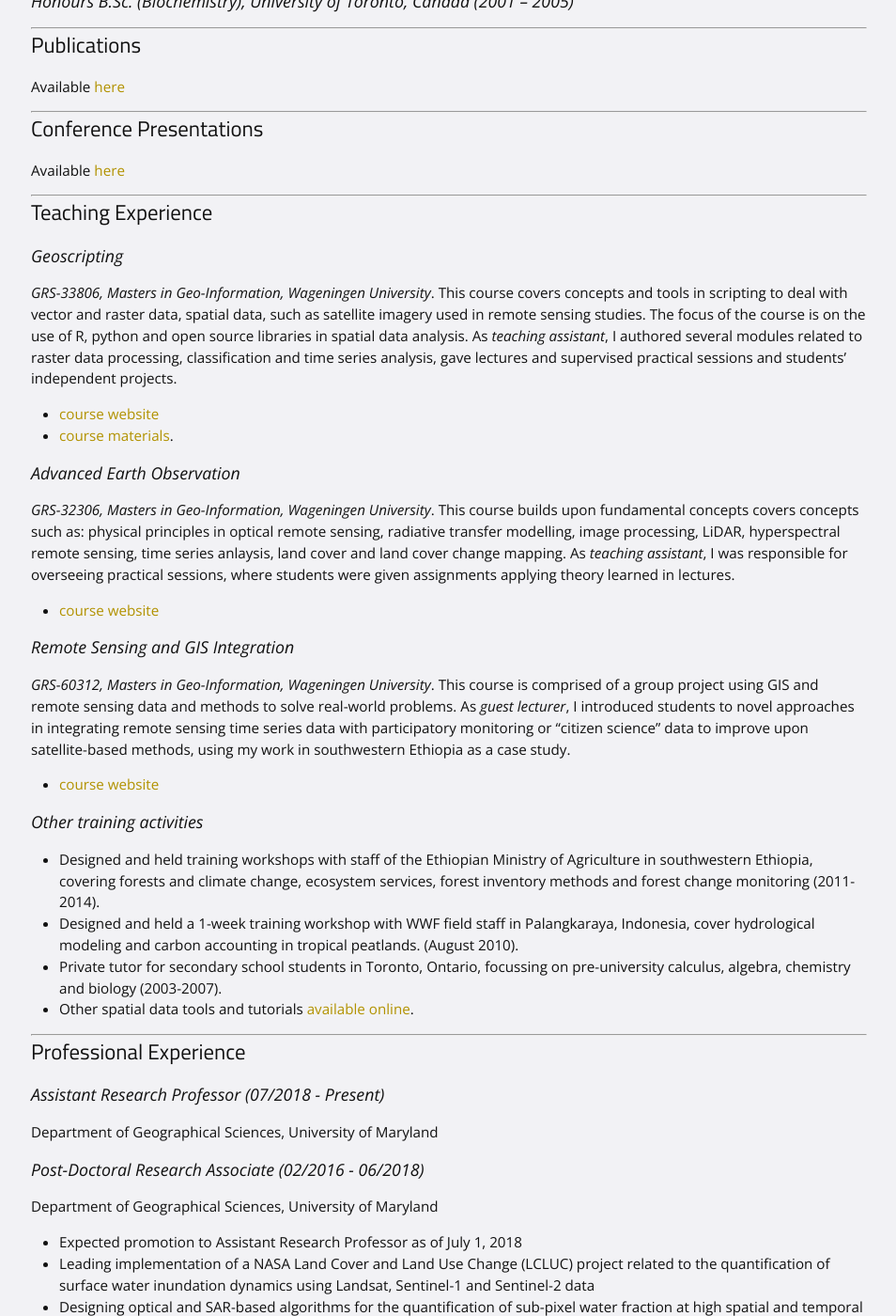
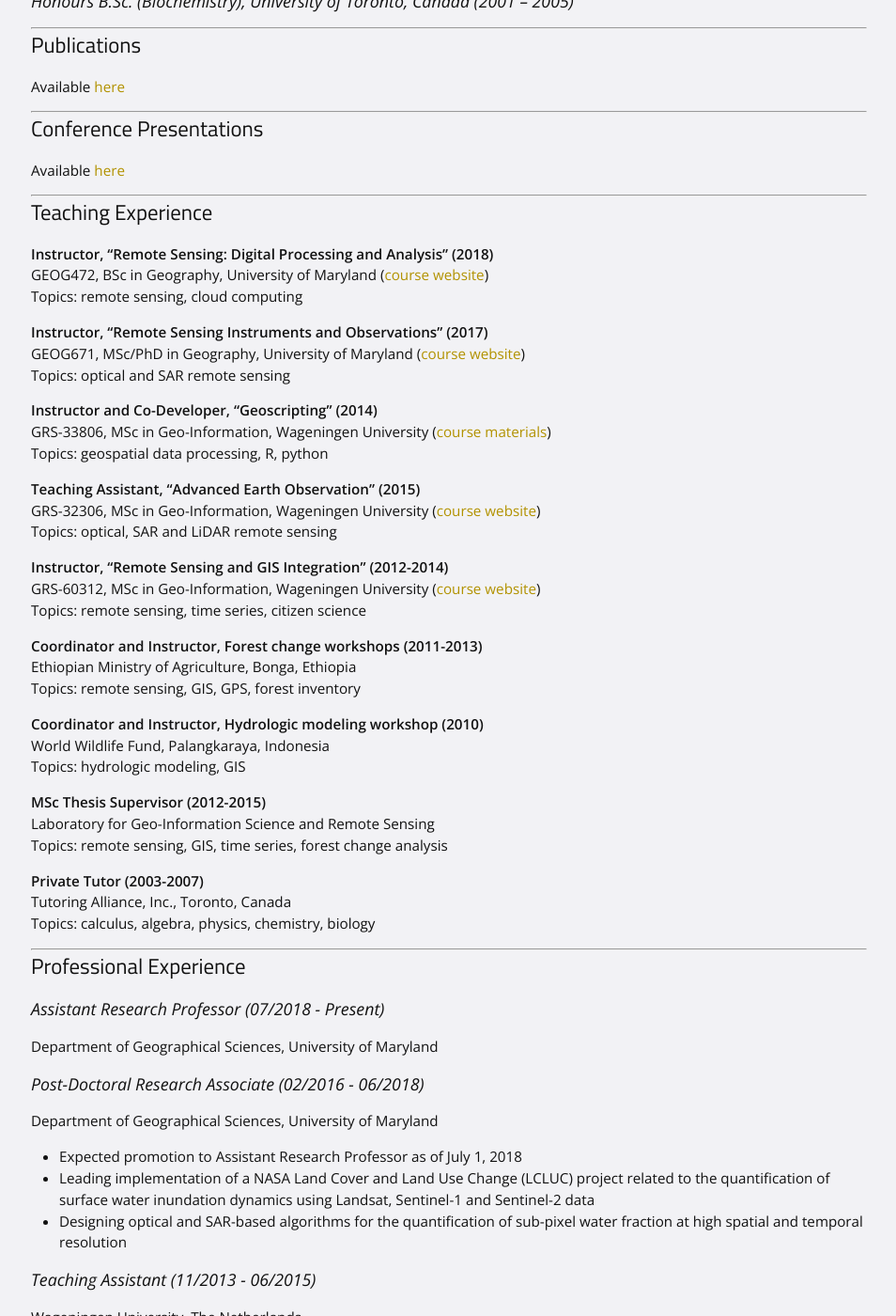
Before and after one commit to bendv/bendv.github.io, a Jekyll site: the page built from cv.md, in a window 1280 px wide and 1400 px high, scrolled down 468 px. Shown: the whole window at 94% size, without its empty margins (162-1116 px from the left). Built offline with Jekyll 4.4.1, drawn with Linux system fonts in a browser that asks for light colours; some of the changed text lies outside the part shown.

Commit message:
update cv

```diff
--- a/cv.md
+++ b/cv.md
@@ -32,24 +32,41 @@ Available [here](../talks)
 ---
 ## Teaching Experience
 
-### Geoscripting
-*GRS-33806, Masters in Geo-Information, Wageningen University*. This course covers concepts and tools in scripting to deal with vector and raster data, spatial data, such as satellite imagery used in remote sensing studies. The focus of the course is on the use of R, python and open source libraries in spatial data analysis. As *teaching assistant*, I authored several modules related to raster data processing, classification and time series analysis, gave lectures and supervised practical sessions and students' independent projects.
-* [course website](https://ssc.wur.nl/Studiegids/Vak/GRS-33806)
-* [course materials](http://geoscripting-wur.github.io/).
+**Instructor, “Remote Sensing: Digital Processing and Analysis” (2018)**
+GEOG472, BSc in Geography, University of Maryland ([course website](https://geog.umd.edu/courseinfo/GEOG472))
+Topics: remote sensing, cloud computing
 
-### Advanced Earth Observation
-*GRS-32306, Masters in Geo-Information, Wageningen University*. This course builds upon fundamental concepts covers concepts such as: physical principles in optical remote sensing, radiative transfer modelling, image processing, LiDAR, hyperspectral remote sensing, time series anlaysis, land cover and land cover change mapping. As *teaching assistant*, I was responsible for overseeing practical sessions, where students were given assignments applying theory learned in lectures.
-* [course website](https://ssc.wur.nl/Studiegids/Vak/GRS-32306)
+**Instructor, “Remote Sensing Instruments and Observations” (2017)**
+GEOG671, MSc/PhD in Geography, University of Maryland  ([course website](https://geog.umd.edu/courseinfo/GEOG671))
+Topics: optical and SAR remote sensing
 
-### Remote Sensing and GIS Integration
-*GRS-60312, Masters in Geo-Information, Wageningen University*. This course is comprised of a group project using GIS and remote sensing data and methods to solve real-world problems. As *guest lecturer*, I introduced students to novel approaches in integrating remote sensing time series data with participatory monitoring or "citizen science" data to improve upon satellite-based methods, using my work in southwestern Ethiopia as a case study.
-* [course website](https://ssc.wur.nl/Studiegids/Vak/GRS-60312)
+**Instructor and Co-Developer, “Geoscripting” (2014)**
+GRS-33806, MSc in Geo-Information, Wageningen University ([course materials](http://geoscripting-wur.github.io/))
+Topics: geospatial data processing, R, python
 
-### Other training activities
-* Designed and held training workshops with staff of the Ethiopian Ministry of Agriculture in southwestern Ethiopia, covering forests and climate change, ecosystem services, forest inventory methods and forest change monitoring (2011-2014).
-* Designed and held a 1-week training workshop with WWF field staff in Palangkaraya, Indonesia, cover hydrological modeling and carbon accounting in tropical peatlands. (August 2010).
-* Private tutor for secondary school students in Toronto, Ontario, focussing on pre-university calculus, algebra, chemistry and biology (2003-2007).
-* Other spatial data tools and tutorials [available online](../resources).
+**Teaching Assistant, “Advanced Earth Observation” (2015)**
+GRS-32306, MSc in Geo-Information, Wageningen University ([course website](https://ssc.wur.nl/Studiegids/Vak/GRS-32306))
+Topics: optical, SAR and LiDAR remote sensing
+
+**Instructor, “Remote Sensing and GIS Integration” (2012-2014)**
+GRS-60312, MSc in Geo-Information, Wageningen University ([course website](https://ssc.wur.nl/Studiegids/Vak/GRS-60312))
+Topics: remote sensing, time series, citizen science
+
+**Coordinator and Instructor, Forest change workshops (2011-2013)**
+Ethiopian Ministry of Agriculture, Bonga, Ethiopia
+Topics: remote sensing, GIS, GPS, forest inventory
+
+**Coordinator and Instructor, Hydrologic modeling workshop (2010)**
+World Wildlife Fund, Palangkaraya, Indonesia
+Topics: hydrologic modeling, GIS
+
+**MSc Thesis Supervisor (2012-2015)**
+Laboratory for Geo-Information Science and Remote Sensing
+Topics: remote sensing, GIS, time series, forest change analysis
+
+**Private Tutor (2003-2007)**
+Tutoring Alliance, Inc., Toronto, Canada
+Topics: calculus, algebra, physics, chemistry, biology
 
 ---
 
@@ -67,17 +84,13 @@ Department of Geographical Sciences, University of Maryland
 ### Teaching Assistant (11/2013 - 06/2015)
 Wageningen University, The Netherlands
 * Teaching assistant for Advanced Earth Observation M.Sc. course (GRS-30206)
-* Assisted in the development of a curriculum and course materials and gave lectures
-for a new M.Sc. level course in Geo-Scripting (GRS-51806)
-* Guest lecturer for the Integrated GIS and Remote Sensing M.Sc. course (GRS-
-60312)
+* Assisted in the development of a curriculum and course materials and gave lectures for a new M.Sc. level course in Geo-Scripting (GRS-51806)
+* Guest lecturer for the Integrated GIS and Remote Sensing M.Sc. course (GRS-60312)
 
 ### Research Assistant (02/2011 - 11/2013)
 Wageningen University, The Netherlands and Ethiopia
 * Led the implementation of the “Forest and Climate Monitoring” project, funded by the Nature and Biodiversity Union (NABU) through the German International Climate Initiative (IKI)
-* Prepared interim and final reports of research findings to project commissioners
-* Facilitated national workshop with the Ethiopian Ministry of Agriculture,
-Environmental Protection Agency and the Embassy of Norway and drafted a Road Map for the implementation of a REDD+ Measuring, Reporting and Verification (MRV) system
+* Facilitated national workshop with the Ethiopian Ministry of Agriculture, Environmental Protection Agency and the Embassy of Norway and drafted a Road Map for the implementation of a REDD+ Measuring, Reporting and Verification (MRV) system
 
 ### Regional Disaster Response Coordinator (03/2007 - 09/2008)
 Christian Reformed World Relief Committee (CRWRC), Eastern and Southern Africa
@@ -92,14 +105,11 @@ Tutoring Alliance Incorporated, Toronto, Canada
 ---
 
 ## Technical Skills
-### Programming Languages
 * **python**: expert user and developer in geospatial data handling using gdal, rasterio and other tools, scientific computing using numpy and scipy packages, high-performance computing with cython and implementation of various machine learning algorithms using the scikit-learn package
 * **R**: expert user and developer in statistical computing, handling of geospatial data and implementation of time series analyses.
 * **javascript**: expert in geospatial data processing on the Google Earth Engine
 * other languages: LaTeX, C++, VBA, IDL
 * Developer and co-developer of various R and python packages to perform geospatial processing routines and implement automated time series algorithms ([more info](../resources/))
-
-### Other Software and Tools
 * Experienced user of QGIS, GRASS GIS, osgeo/gdal, ArcGIS, ENVI and eCognition software packages
 
 ---
```
Also changed, not shown: talks.md (+4 -2 lines).
